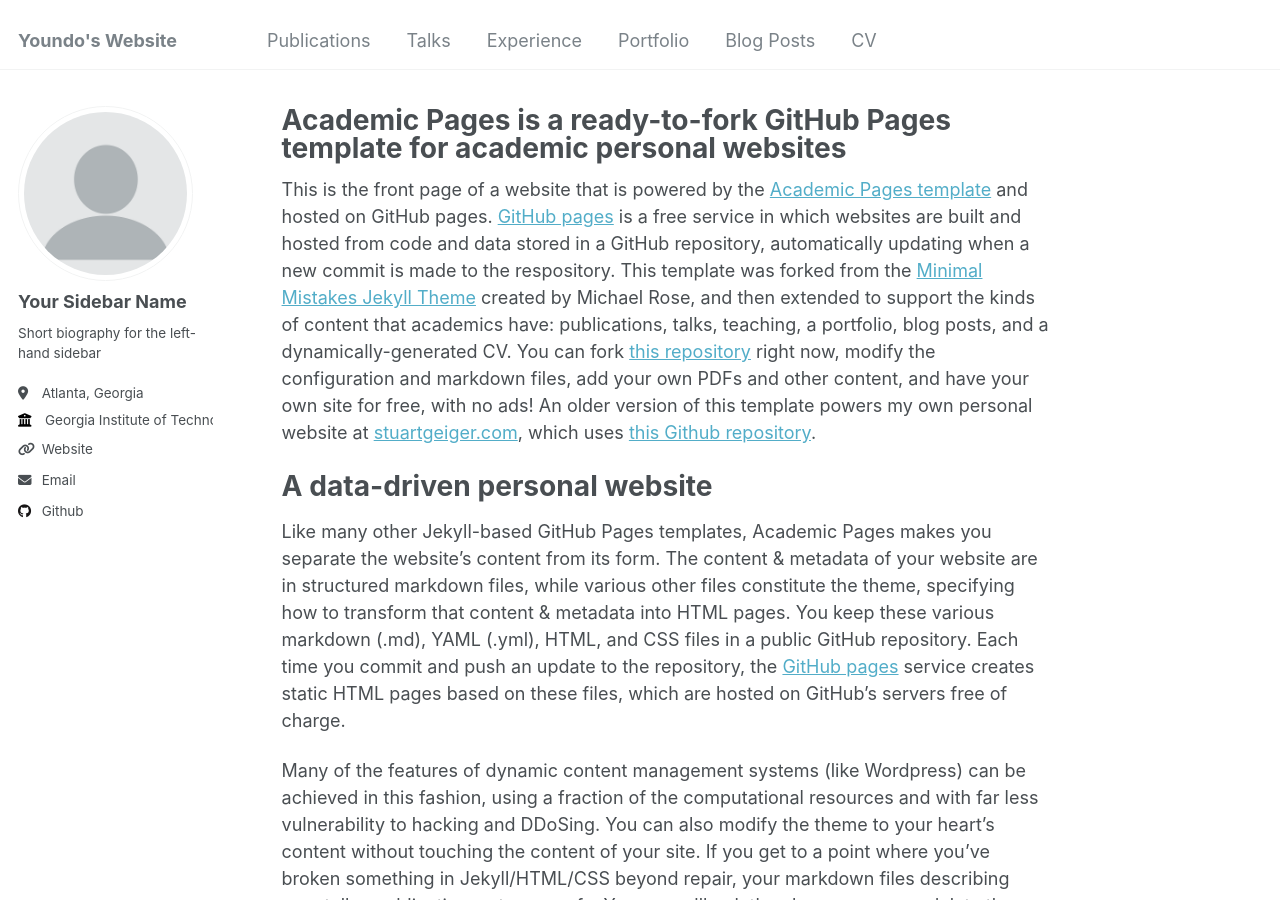
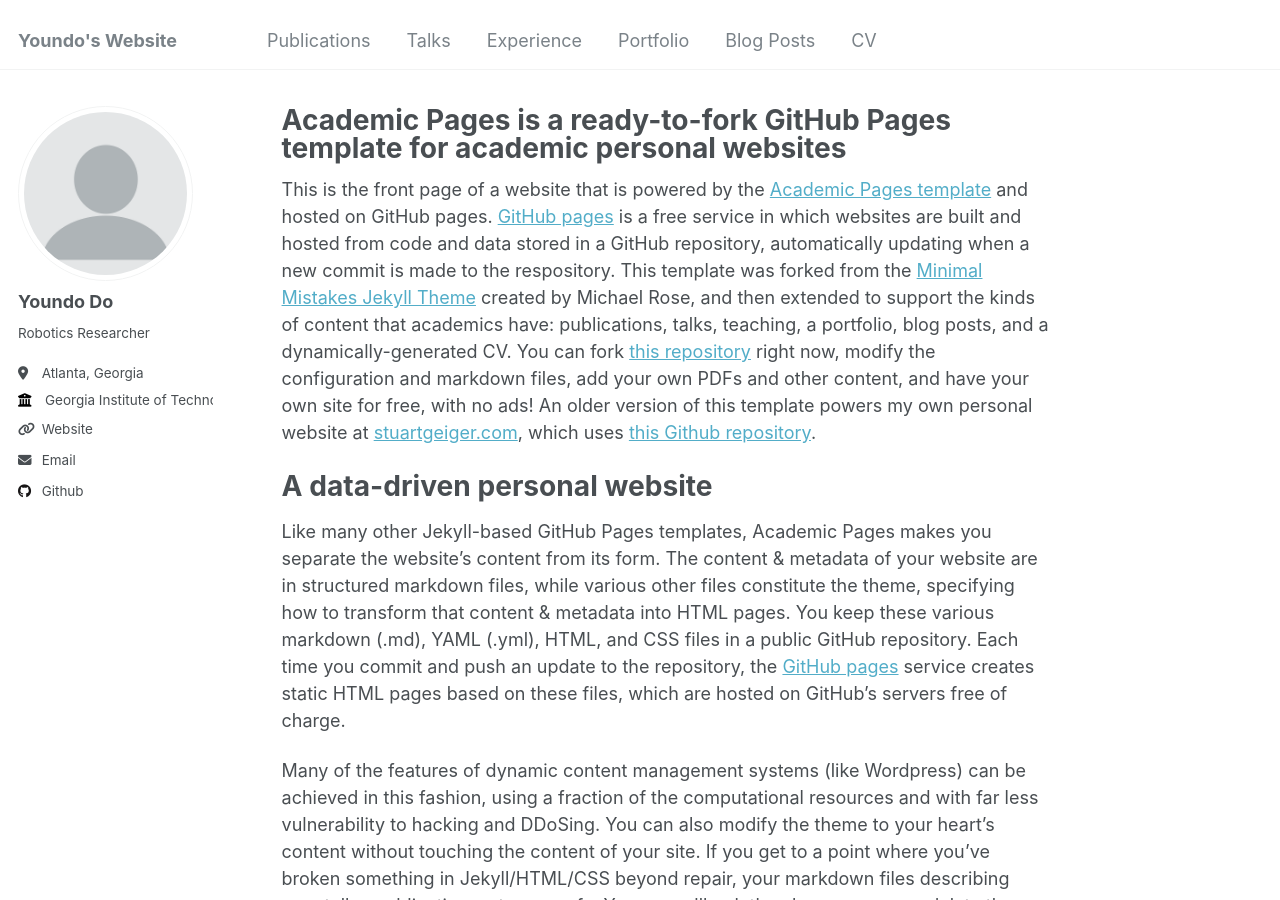
Before and after one commit to doyoundo/doyoundo.github.io, a Jekyll site: the page built from _pages/about.md, in a window 1280 px wide and 900 px high. Built offline with Jekyll 4.4.1, drawn with Linux system fonts in a browser that asks for light colours.

Commit message:
Update _config.yml

```diff
--- a/_config.yml
+++ b/_config.yml
@@ -22,9 +22,9 @@ repository               : "doyoundo/doyoundo.github.io"
 author:
   # Biographic information
   avatar           : "profile.png"
-  name             : "Your Sidebar Name"
+  name             : "Youndo Do"
   pronouns         : # example: "she/her"
-  bio              : "Short biography for the left-hand sidebar"
+  bio              : "Robotics Researcher"
   location         : "Atlanta, Georgia"
   employer         : "Georgia Institute of Technology"
   uri              : "https://doyoundo.github.io"
```
